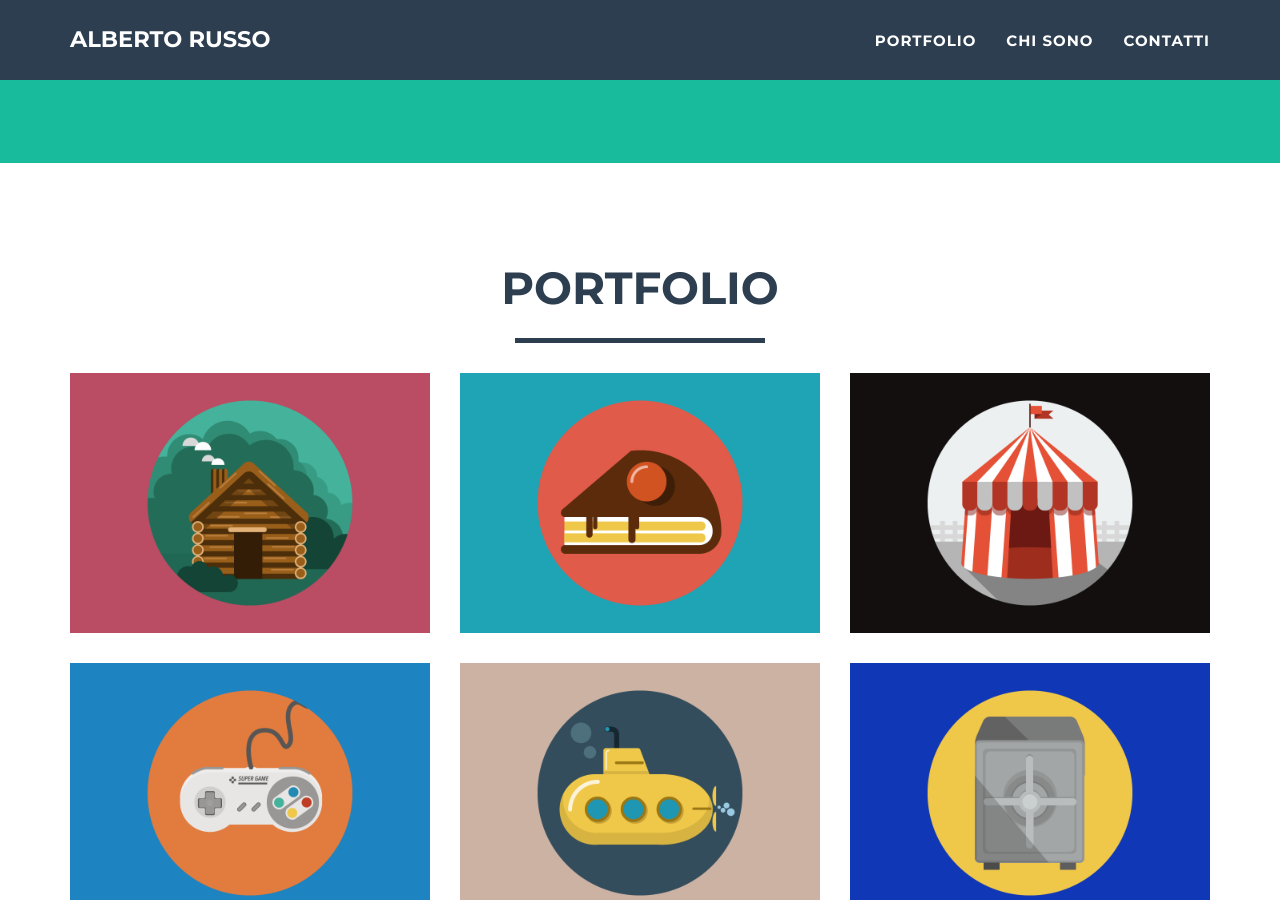
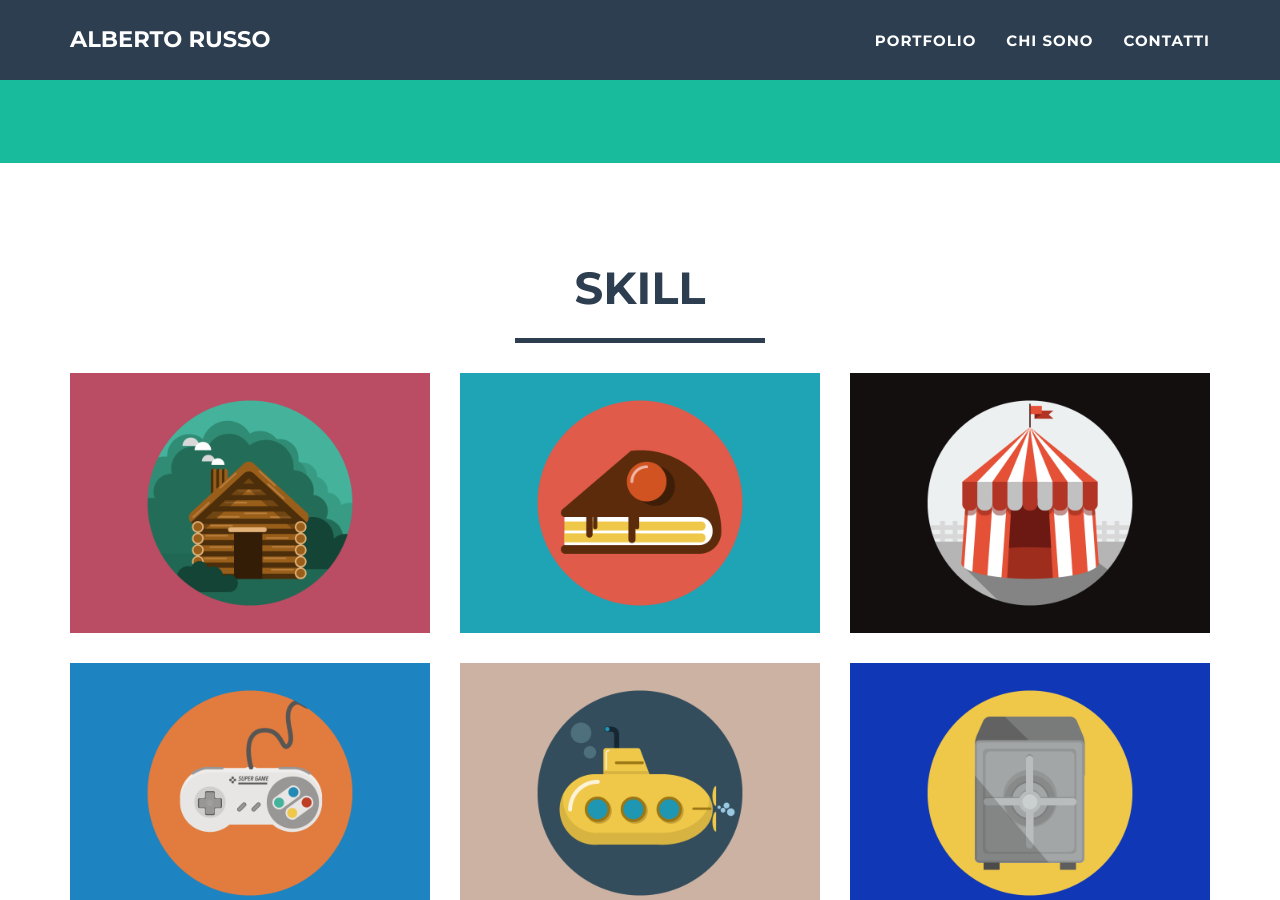
Before and after one commit to russoalberto/russoalberto.github.io, a Jekyll site: the page built from index.html, in a window 1280 px wide and 900 px high, scrolled down 692 px. Built offline with Jekyll 4.4.1, drawn with Linux system fonts in a browser that asks for light colours.

Commit message:
Change Text

```diff
--- a/_includes/contact.html
+++ b/_includes/contact.html
@@ -3,7 +3,7 @@
         <div class="container">
             <div class="row">
                 <div class="col-lg-12 text-center">
-                    <h2>Contact Me</h2>
+                    <h2>Contatti</h2>
                     <hr class="star-primary">
                 </div>
             </div>
--- a/_includes/portfolio_grid.html
+++ b/_includes/portfolio_grid.html
@@ -4,7 +4,7 @@
         <div class="container">
             <div class="row">
                 <div class="col-lg-12 text-center">
-                    <h2>Portfolio</h2>
+                    <h2>Skill</h2>
                     <hr class="star-primary">
                 </div>
             </div>
```
